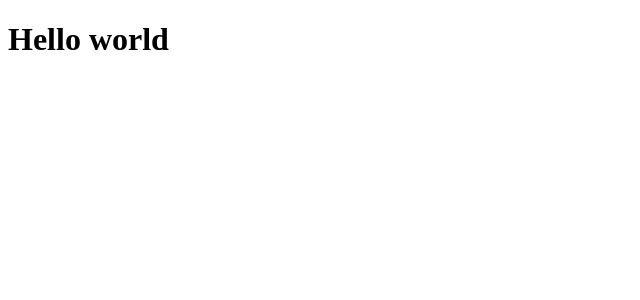
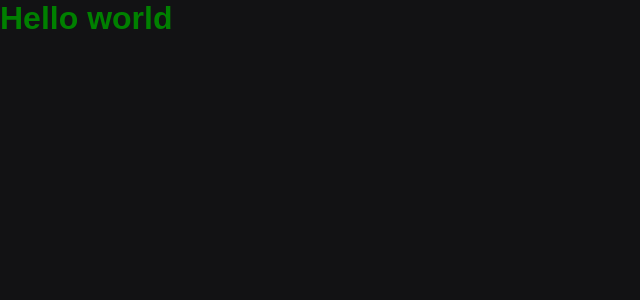
Before and after one commit to marcusGoncalvess/nextjs, a Next.js app: page / in a window 1280 px wide. Shown: the top 300 px of the page, without its empty margins (0-640 px from the left). Built offline with nearby package versions, Linux system fonts and the light colour scheme.

Commit message:
styled-components

```diff
--- /dev/null
+++ b/babel.config.js
@@ -0,0 +1,4 @@
+module.exports = {
+  presets: ["next/babel"],
+  plugins: [["styled-components", { ssr: true }]],
+};
--- a/package.json
+++ b/package.json
@@ -10,11 +10,14 @@
   "dependencies": {
     "next": "10.0.5",
     "react": "17.0.1",
-    "react-dom": "17.0.1"
+    "react-dom": "17.0.1",
+    "styled-components": "^5.2.1"
   },
   "devDependencies": {
     "@types/node": "^14.14.20",
     "@types/react": "^17.0.0",
+    "@types/styled-components": "^5.1.7",
+    "babel-plugin-styled-components": "^1.12.0",
     "typescript": "^4.1.3"
   }
 }
--- a/src/pages/_app.tsx
+++ b/src/pages/_app.tsx
@@ -1,3 +1,10 @@
+import GlobalStyle from '../styles/GlobalStyle'
+
 export default function MyApp({ Component, pageProps }) {
-  return <Component {...pageProps} />
+  return (
+    <>
+      <GlobalStyle />
+      <Component {...pageProps} />
+    </>
+  );
 }
--- /dev/null
+++ b/src/pages/_document.tsx
@@ -0,0 +1,30 @@
+import Document, { DocumentContext } from 'next/document'
+import { ServerStyleSheet } from 'styled-components'
+
+export default class MyDocument extends Document {
+  static async getInitialProps(ctx: DocumentContext) {
+    const sheet = new ServerStyleSheet()
+    const originalRenderPage = ctx.renderPage
+
+    try {
+      ctx.renderPage = () =>
+        originalRenderPage({
+          enhanceApp: (App) => (props) =>
+            sheet.collectStyles(<App {...props} />),
+        })
+
+      const initialProps = await Document.getInitialProps(ctx)
+      return {
+        ...initialProps,
+        styles: (
+          <>
+            {initialProps.styles}
+            {sheet.getStyleElement()}
+          </>
+        ),
+      }
+    } finally {
+      sheet.seal()
+    }
+  }
+}
--- a/src/pages/index.tsx
+++ b/src/pages/index.tsx
@@ -1,9 +1,10 @@
 import Head from 'next/head'
+import { Title } from '../styles/pages/Home'
 
 export default function Home() {
   return (
     <div>
-      <h1>Hello world</h1>
+      <Title>Hello world</Title>
     </div>
   )
 }
--- /dev/null
+++ b/src/styles/GlobalStyle.ts
@@ -0,0 +1,14 @@
+import { createGlobalStyle } from "styled-components";
+
+export default createGlobalStyle`
+* {
+  margin: 0;
+  padding: 0;
+}
+
+body {
+  background-color: #121214;
+  color: #fff;
+  font-family: Arial, Helvetica, sans-serif;
+}
+`;
--- /dev/null
+++ b/src/styles/pages/Home.ts
@@ -0,0 +1,5 @@
+import styled from "styled-components";
+
+export const Title = styled.h1`
+  color: green;
+`;
```
Also changed, not shown: 2 other files (tests, documents, lock files or other folders).
